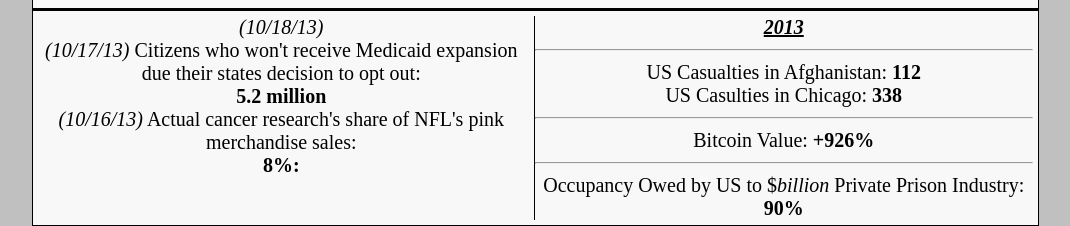
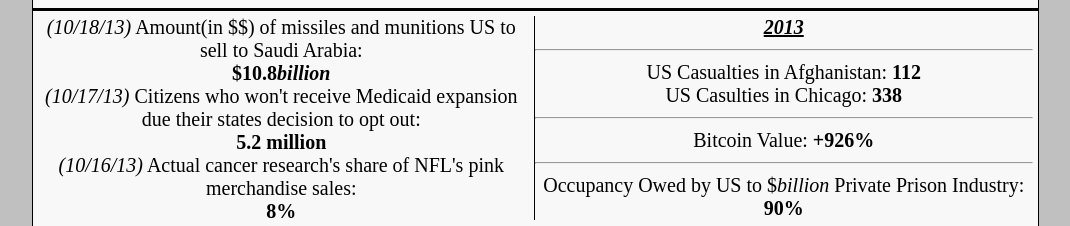
Before and after one commit to thedailycount/thedailycount.github.io, a plain HTML site: page index.html in a window 1280 px wide. Shown: the part 699-925 px from the top of the page, without its empty margins (105-1175 px from the left). Drawn offline with Linux system fonts and the light colour scheme.

Commit message:
Update index.html

```diff
--- a/index.html
+++ b/index.html
@@ -91,9 +91,9 @@ A:hover {text-decoration: underline}
 <div id="countcontainer">
 
     <div id="countleft">
-        <em>(10/18/13)</em><br>
+        <em>(10/18/13)</em><a href="http://news.yahoo.com/us-sell-10-8-bln-missiles-bombs-saudis-161259594.html"> Amount(in $$) of missiles and munitions US to sell to Saudi Arabia: <br><b>$10.8<em>billion</em></b></a><br>
         <em>(10/17/13)</em><a href="http://kff.org/health-reform/issue-brief/the-coverage-gap-uninsured-poor-adults-in-states-that-do-not-expand-medicaid/"> Citizens who won't receive Medicaid expansion due their states decision to opt out: <br><b>5.2 million</b></a><br>
-        <em>(10/16/13)</em><a href="http://www.businessinsider.com/small-amount-of-money-from-pink-nfl-merchandise-goes-to-breast-cancer-research-2013-10"> Actual cancer research's share of NFL's pink merchandise sales: <br><b>8%:</b> </a>     <br>
+        <em>(10/16/13)</em><a href="http://www.businessinsider.com/small-amount-of-money-from-pink-nfl-merchandise-goes-to-breast-cancer-research-2013-10"> Actual cancer research's share of NFL's pink merchandise sales: <br><b>8%</b> </a>     <br>
             <br>
     </div>
     <div id="countright">
```
